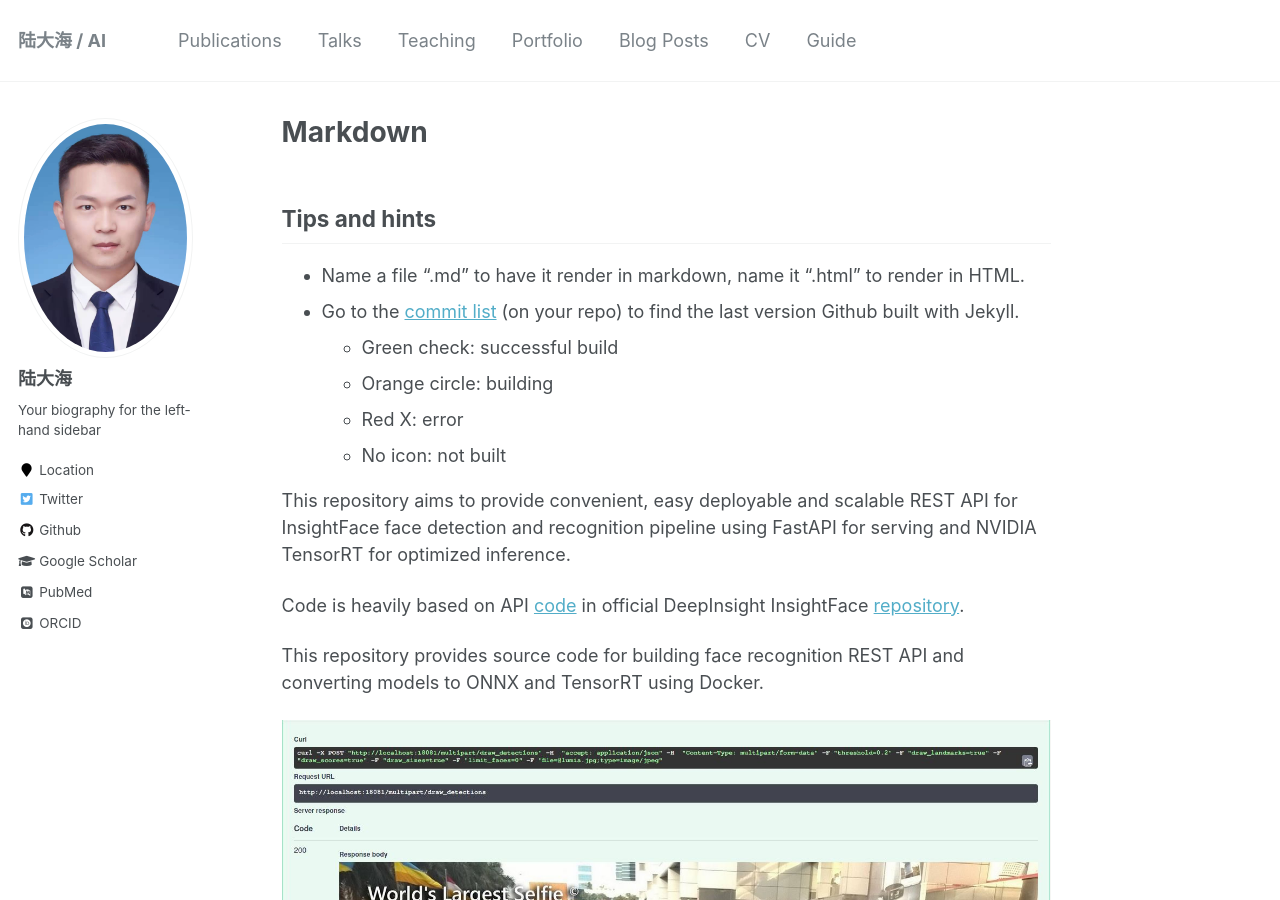
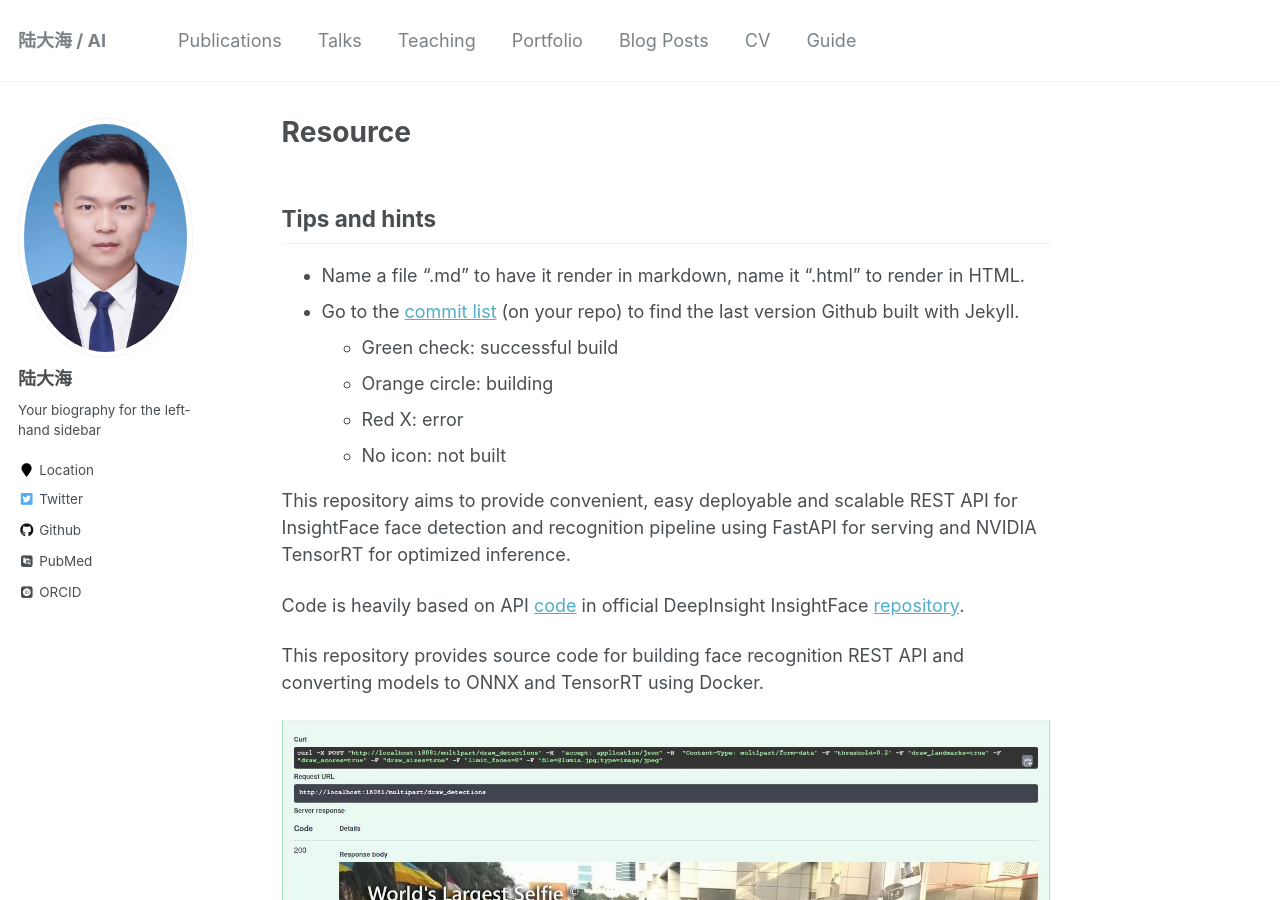
Before and after one commit to Asher-1/Asher-1.github.io, a Jekyll site: the page built from _pages/markdown.md, in a window 1280 px wide and 900 px high. Built offline with Jekyll 4.4.1, drawn with Linux system fonts in a browser that asks for light colours; some web fonts are replaced.

Commit message:
update profile

```diff
--- a/_config.yml
+++ b/_config.yml
@@ -86,7 +86,7 @@ author:
   location         : "Location"
   employer         :
   pubmed           : "https://www.ncbi.nlm.nih.gov/pubmed/?term=john+snow"
-  googlescholar    : "http://yourfullgooglescholarurl.com"
+  wechat    	   : "https://asher-1.github.io/images/wechat.jpg"
   email            :
   researchgate     :  # example: "https://www.researchgate.net/profile/yourprofile"
   uri              :
--- a/_pages/markdown.md
+++ b/_pages/markdown.md
@@ -1,6 +1,6 @@
 ---
 permalink: /markdown/
-title: "Markdown"
+title: "Resource"
 author_profile: true
 redirect_from:
   - /md/
```
Also changed, not shown: images/wechat.jpg (added).
